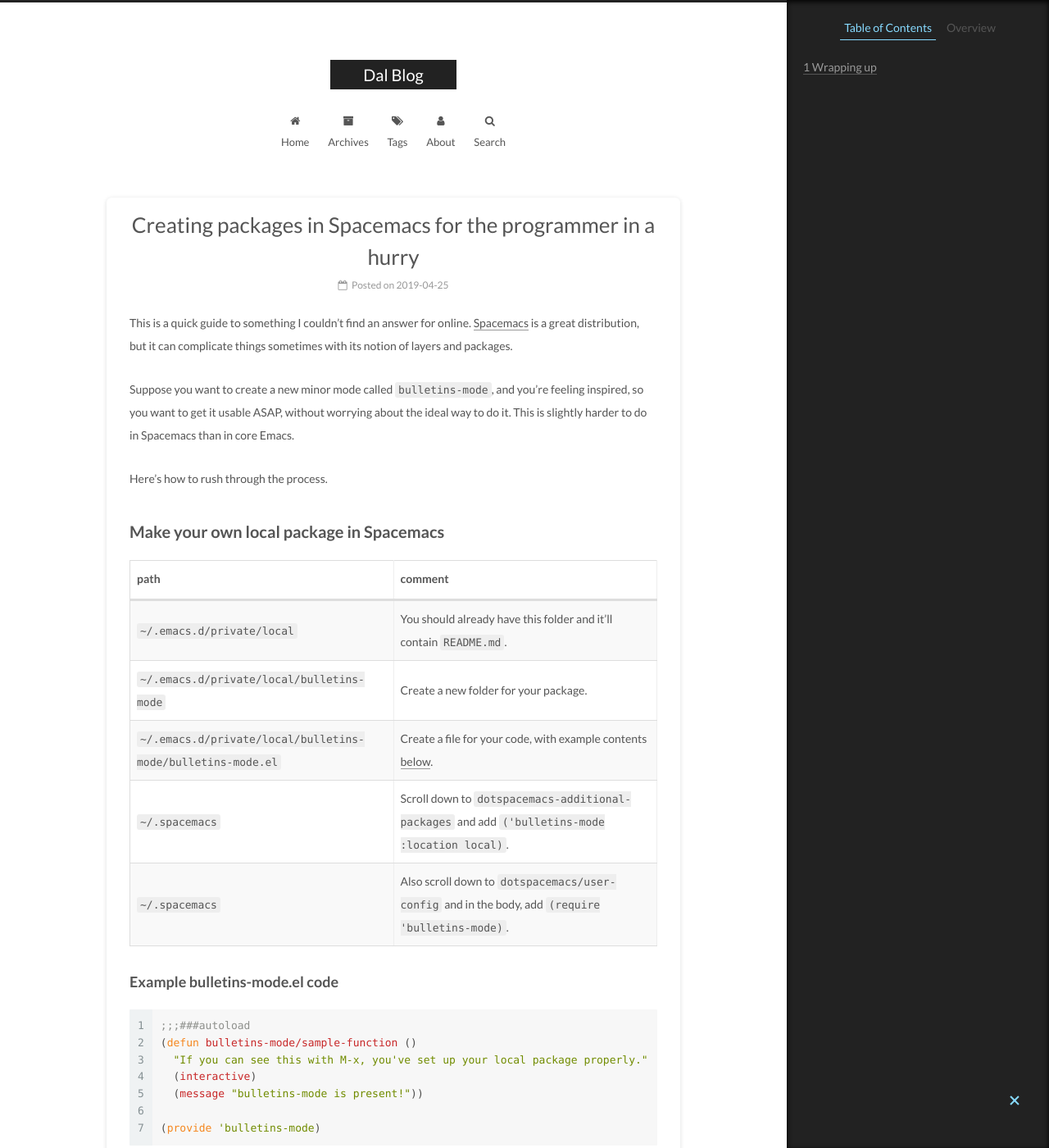
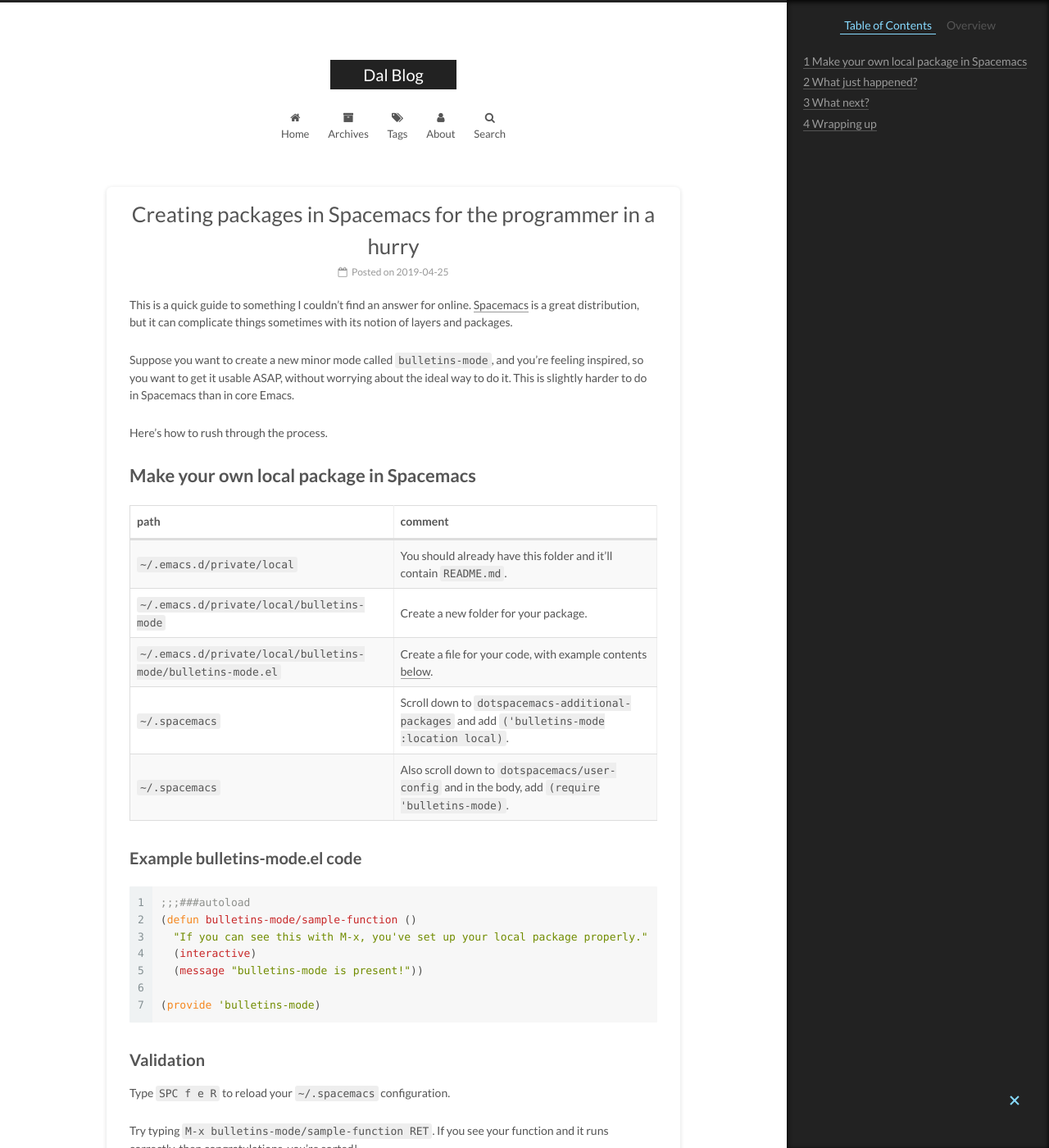
Before and after one commit to d-lord/d-lord.github.io, a Jekyll site: the page built from _posts/2019-04-25-spacemacs-custom-package-for-the-hasty.md, in a window 1280 px wide and 1400 px high. Shown: the whole window at 82% size. Built offline with Jekyll 4.4.1, drawn with Linux system fonts in a browser that asks for light colours.

Commit message:
Minor typography and section type tweaks
You don't notice bad typography until you really notice it.

````diff
--- a/_posts/2019-04-25-spacemacs-custom-package-for-the-hasty.md
+++ b/_posts/2019-04-25-spacemacs-custom-package-for-the-hasty.md
@@ -14,7 +14,7 @@
 
 Here's how to rush through the process.
 
-## Make your own local package in Spacemacs
+# Make your own local package in Spacemacs
 
 | path | comment |
 |---|---|
@@ -24,7 +24,7 @@
 | `~/.spacemacs` | Scroll down to `dotspacemacs-additional-packages` and add `('bulletins-mode :location local)`. |
 | `~/.spacemacs` | Also scroll down to `dotspacemacs/user-config` and in the body, add `(require 'bulletins-mode)`. |
 
-### Example bulletins-mode.el code
+## Example bulletins-mode.el code
 ```elisp
 ;;;###autoload
 (defun bulletins-mode/sample-function ()
@@ -35,7 +35,7 @@
 (provide 'bulletins-mode)
 ```
 
-### Validation
+## Validation
 
 Type `SPC f e R` to reload your `~/.spacemacs` configuration.
 
@@ -43,7 +43,7 @@
 
 If you don't, type `SPC b b`, visit the `*Messages*` buffer, and look for error messages containing `bulletins-mode`.
 
-## What just happened?
+# What just happened?
 
 The `private/` directory isn't tracked by Spacemacs' Git system. Inside it, `local/` is for storing local packages. So we created a `bulletins-mode/` folder for the package containing `bulletins-mode.el` for the code.
 
@@ -51,7 +51,7 @@
 
 (Most of this is documented in the README.md files along the way, but the `:location local` bit is harder to find).
 
-## What next?
+# What next?
 
 OK, so this was a maximum-haste-minimum-complexity prototype. If it goes well, how should you do it "properly"?
 
--- a/_sass/_variables/base.scss
+++ b/_sass/_variables/base.scss
@@ -107,7 +107,7 @@
 $font-size-headings-larger  : $font-size-headings-large + $font-size-headings-step;
 
 // Global line height
-$line-height-base           : 2;
+$line-height-base           : 1.5;
 $line-height-code-block     : 1.6;  // Can't be less than 1.3
 
 
````
Also changed, not shown: _posts/2018-08-22-dream-car-on-a-budget.md (+1 -1 lines).
